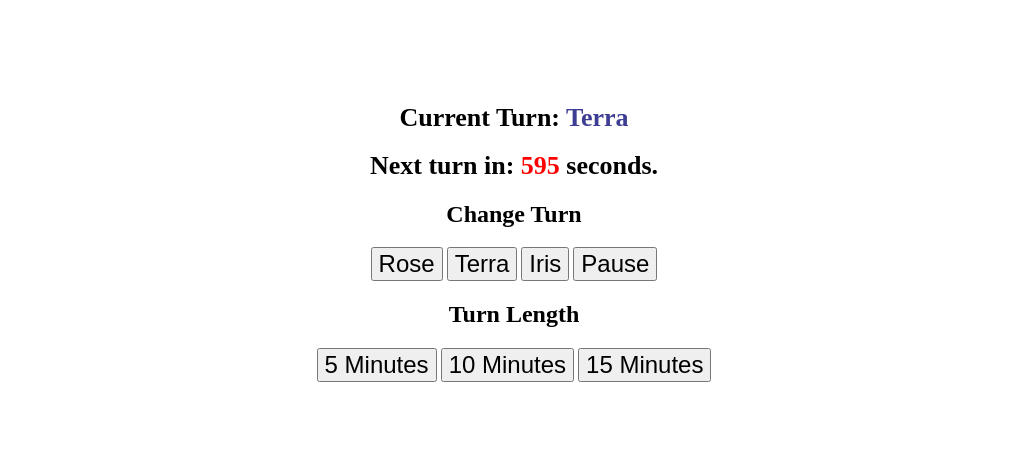
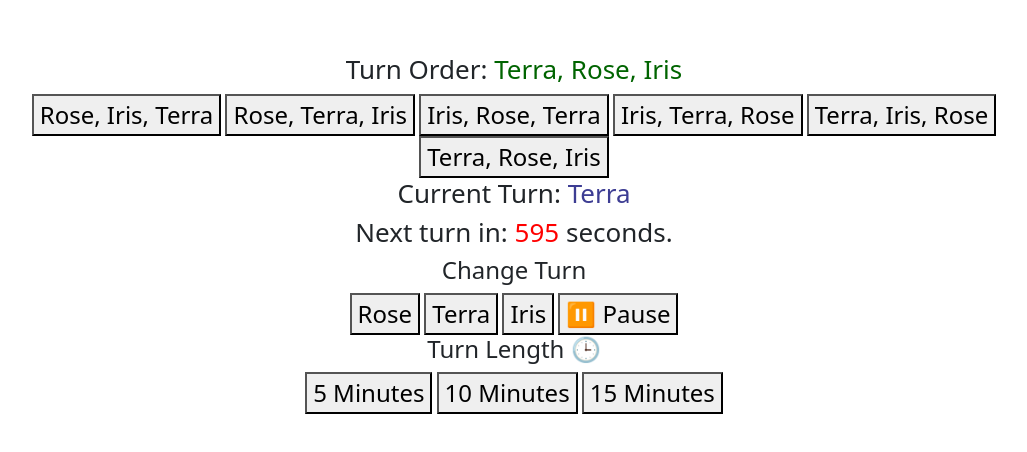
Before and after one commit to themauveavenger/kid-turns, a plain HTML site: page index.html in a window 1280 px wide. Shown: the part 166-618 px from the top of the page, without its empty margins (126-1153 px from the left). Drawn offline with nearby package versions, Linux system fonts and the light colour scheme.

Commit message:
favicon & turn order selection

```diff
--- a/index.html
+++ b/index.html
@@ -2,19 +2,37 @@
 <head>
   <meta charset="UTF-8">
   <meta name="viewport" content="width=device-width, initial-scale=1">
-  <title>Kid Picker</title>
+  <link href="https://cdn.jsdelivr.net/npm/bootstrap@5.3.2/dist/css/bootstrap.min.css" rel="stylesheet"
+        integrity="sha384-T3c6CoIi6uLrA9TneNEoa7RxnatzjcDSCmG1MXxSR1GAsXEV/Dwwykc2MPK8M2HN" crossorigin="anonymous">
+  <title>Turn Order</title>
 </head>
-<script>
+<script type="text/javascript">
   const kids = ["Terra", "Rose", "Iris"];
   let turnLengthSeconds = 60 * 10; // default is 10 minutes
 
   /* type {number} */
   let timer;
 
+  function setupTurnOrderButtons() {
+    // add event listeners for the turn order buttons
+    const turnOrderButtons = document.getElementsByClassName("btnTurnOrder");
+    for (let i = 0; i < turnOrderButtons.length; i++) {
+      turnOrderButtons[i].addEventListener("click", (e) => {
+        const btn = e.target;
+        document.getElementById("turnOrder").innerHTML = btn.innerHTML;
+        const kids = btn.innerHTML.split(", ");
+        document.getElementById("kid").innerHTML = kids[0];
+        document.getElementById("seconds").innerHTML = turnLengthSeconds.toString();
+      });
+    }
+  }
+
   document.addEventListener("DOMContentLoaded", () => {
     // start the timer when page is loaded
     document.getElementById("seconds").innerHTML = turnLengthSeconds.toString();
     startTimer();
+
+    setupTurnOrderButtons();
   });
 
   function setKid() {
@@ -72,12 +90,13 @@
     if (timer) {
       clearInterval(timer);
       timer = null;
-      document.getElementById("pauseButton").innerHTML = "Unpause";
+      document.getElementById("pauseButton").innerHTML = "\u23F5 Unpause";
     } else {
       startTimer();
-      document.getElementById("pauseButton").innerHTML = "Pause";
+      document.getElementById("pauseButton").innerHTML = "\u23F8 Pause";
     }
   }
+
 </script>
 
 <style>
@@ -119,10 +138,23 @@
   .red {
     color: red;
   }
+
+  .green {
+    color: darkgreen;
+  }
 </style>
 
 <body>
 <div class="container">
+  <h1>Turn Order: <span class="green" id="turnOrder">Terra, Rose, Iris</span></h1>
+
+  <button class="btnTurnOrder">Rose, Iris, Terra</button>
+  <button class="btnTurnOrder">Rose, Terra, Iris</button>
+  <button class="btnTurnOrder">Iris, Rose, Terra</button>
+  <button class="btnTurnOrder">Iris, Terra, Rose</button>
+  <button class="btnTurnOrder">Terra, Iris, Rose</button>
+  <button class="btnTurnOrder">Terra, Rose, Iris</button>
+
   <h1>Current Turn: <span class="blue" id="kid">Terra</span></h1>
   <h1>Next turn in: <span class="red" id="seconds"></span> seconds.</h1>
 
@@ -131,13 +163,16 @@
   <button onclick="changeTurn('Terra')">Terra</button>
   <button onclick="changeTurn('Iris')">Iris</button>
 
-  <button id="pauseButton" onclick="pause()">Pause</button>
+  <button id="pauseButton" onclick="pause()">&#x23F8 Pause</button>
 
-  <h2>Turn Length</h2>
+  <h2>Turn Length &#x1F552</h2>
   <button onclick="setTurnLength(60 * 5)">5 Minutes</button>
   <button onclick="setTurnLength(60 * 10)">10 Minutes</button>
   <button onclick="setTurnLength(60 * 15)">15 Minutes</button>
 </div>
 
+<script src="https://cdn.jsdelivr.net/npm/bootstrap@5.3.2/dist/js/bootstrap.bundle.min.js"
+        integrity="sha384-C6RzsynM9kWDrMNeT87bh95OGNyZPhcTNXj1NW7RuBCsyN/o0jlpcV8Qyq46cDfL"
+        crossorigin="anonymous"></script>
 </body>
 </html>
```
Also changed, not shown: favicon.ico (added).
